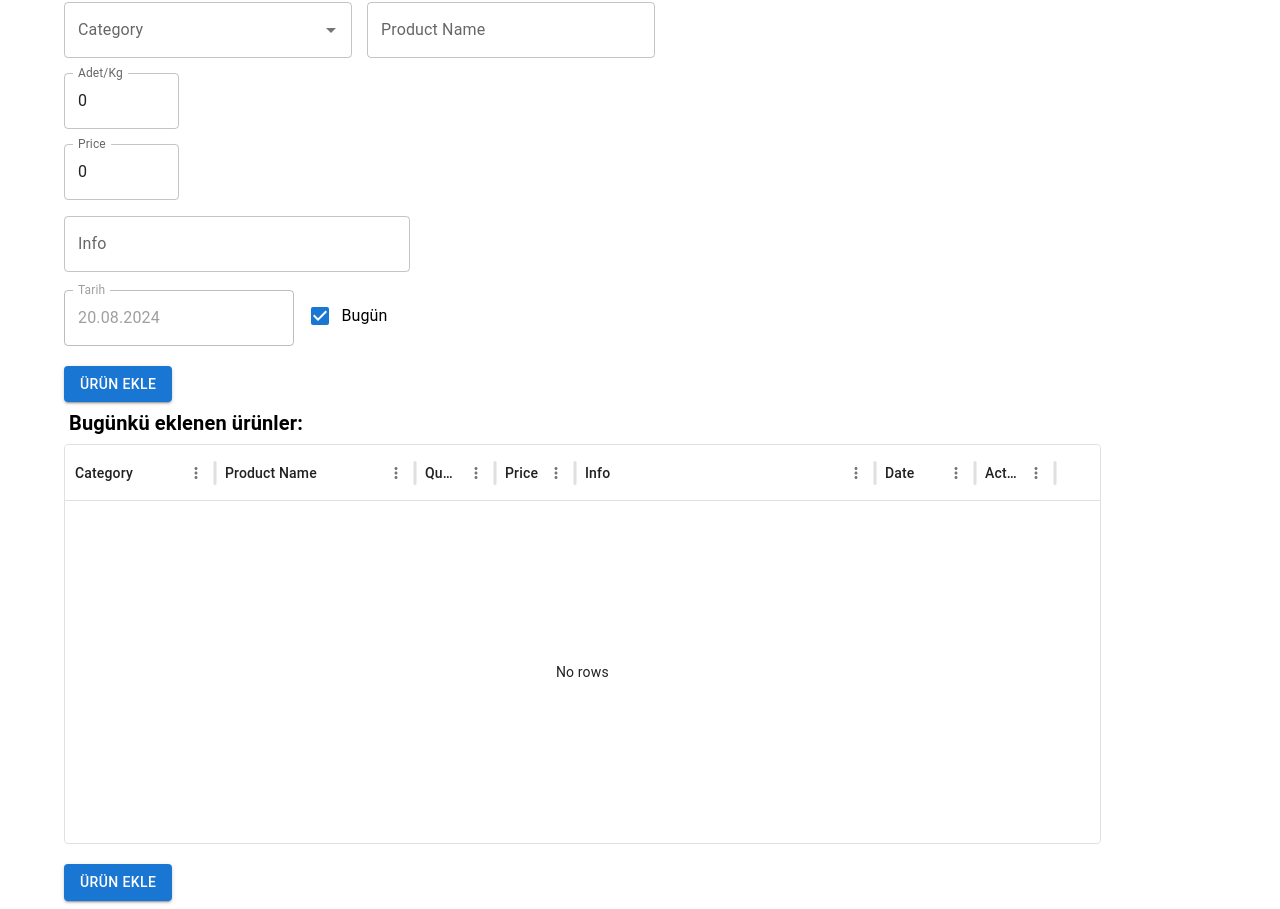
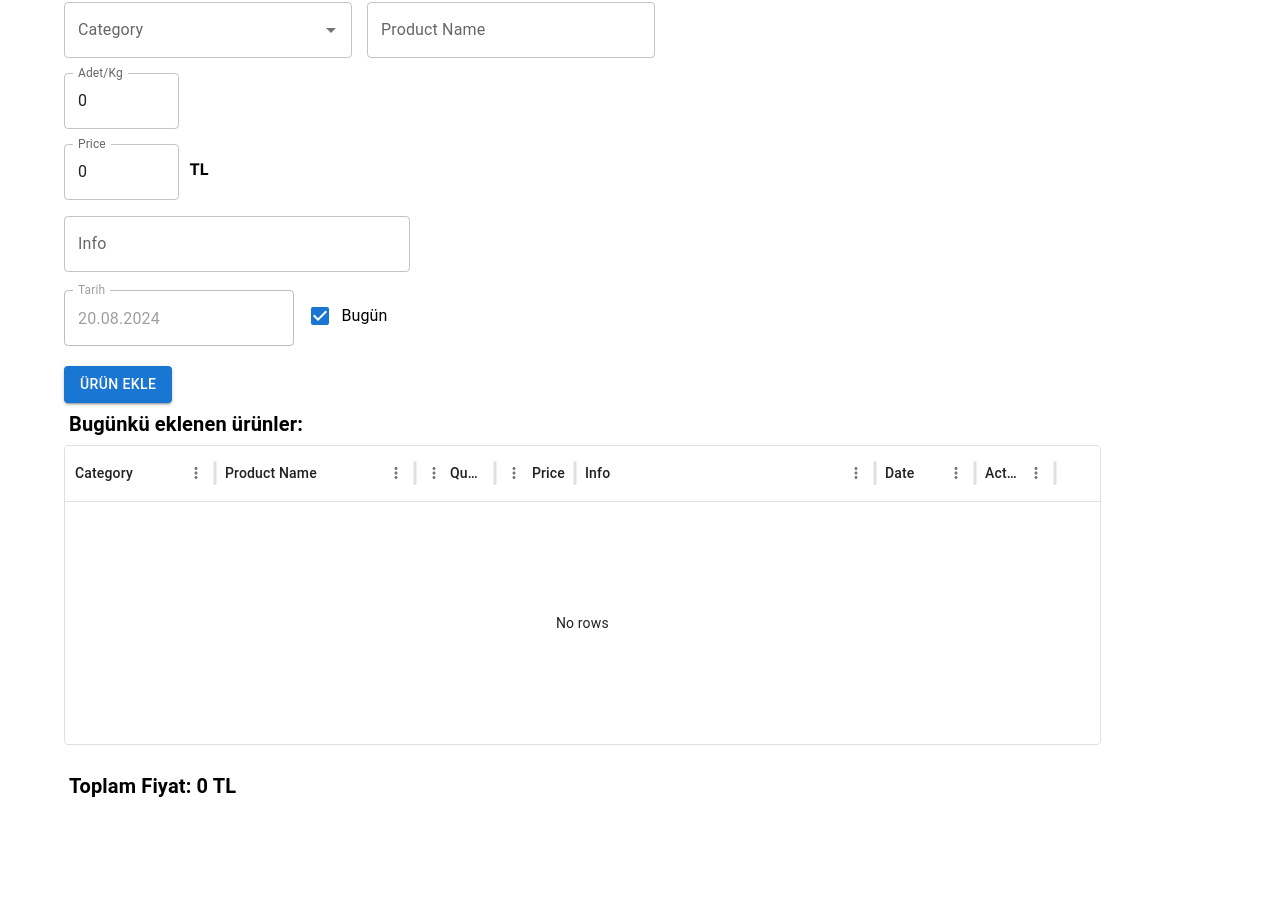
Before and after one commit to Ahmadalhomsi/meyvali-excel, a Next.js app: page / in a window 1280 px wide. Shown: the part 80-989 px from the top of the page. After the commit the page ends 895 px from the top, so only its background shows below. Built offline with nearby package versions, Linux system fonts and the light colour scheme.

Commit message:
Adding react-hot-toast messages & Calculating the total price

```diff
--- a/app/page.tsx
+++ b/app/page.tsx
@@ -1,4 +1,4 @@
-"use client"
+"use client";
 
 import { useState, ChangeEvent } from 'react';
 import {
@@ -19,6 +19,7 @@ import { LocalizationProvider } from '@mui/x-date-pickers/LocalizationProvider';
 import { AdapterDayjs } from '@mui/x-date-pickers/AdapterDayjs';
 import dayjs from 'dayjs';
 import 'dayjs/locale/tr'; // Import the Turkish locale
+import toast from 'react-hot-toast';
 
 // Define the product type
 interface Product {
@@ -79,9 +80,11 @@ export default function ProductPage() {
       );
       setProducts(updatedProducts);
       setEditingIndex(null);
+      toast.success('Ürün başarıyla güncellendi!');
     } else {
       setProducts([...products, { ...currentProduct, id: productIdCounter }]);
       setProductIdCounter(productIdCounter + 1);
+      toast.success('Ürün başarıyla eklendi!');
     }
     setCurrentProduct({
       id: 0,
@@ -121,11 +124,15 @@ export default function ProductPage() {
     });
   };
 
+  const calculateTotalPrice = () => {
+    return products.reduce((total, product) => total + parseFloat(product.price.toString()), 0);
+  };
+
   const columns: GridColDef[] = [
     { field: 'category', headerName: 'Category', width: 150 },
     { field: 'name', headerName: 'Product Name', width: 200 },
-    { field: 'quantity', headerName: 'Quantity', width: 80 },
-    { field: 'price', headerName: 'Price', width: 80 },
+    { field: 'quantity', headerName: 'Quantity', width: 80, type: 'number'},
+    { field: 'price', headerName: 'Price', width: 80, type: 'number'},
     { field: 'info', headerName: 'Info', width: 300 },
     { field: 'date', headerName: 'Date', width: 100 },
     {
@@ -155,7 +162,6 @@ export default function ProductPage() {
     <Container>
       <h1>Add Product</h1>
       <form noValidate autoComplete="off">
-
         <Autocomplete
           options={categories}
           getOptionLabel={(option) => option}
@@ -195,6 +201,7 @@ export default function ProductPage() {
           onChange={handleInputChange}
           sx={{ width: '10%', marginTop: '15px' }}
         />
+        <h4 style={{ display: 'inline-block', marginLeft: '10px', marginTop: '30px' }}>TL</h4>
         <br />
 
         <TextField
@@ -212,7 +219,6 @@ export default function ProductPage() {
             label="Tarih"
             views={['year', 'month', 'day']}
             defaultValue={dayjs().locale('tr')}
-            // value={dayjs(currentProduct.date, 'DD.MM.YYYY')}
             onChange={handleDateChange}
             disabled={useToday}
             sx={{ width: '20%', marginTop: '10px' }}
@@ -247,7 +253,7 @@ export default function ProductPage() {
         Bugünkü eklenen ürünler:
       </Typography>
 
-      <Box sx={{ height: 400, width: '90%' }}>
+      <Box sx={{ height: 300, width: '90%' }}>
         <DataGrid
           rows={products}
           columns={columns}
@@ -256,14 +262,9 @@ export default function ProductPage() {
         />
       </Box>
 
-      <Button
-        variant="contained"
-        color="primary"
-        onClick={handleAddProduct}
-        style={{ marginTop: '20px' }}
-      >
-        Ürün {editingIndex !== null ? 'Güncelle' : 'Ekle'}
-      </Button>
+      <Typography variant="h6" fontWeight="bold" style={{ padding: 5, marginTop: '20px' }}>
+        Toplam Fiyat: {calculateTotalPrice()} TL
+      </Typography>
     </Container>
   );
 }
```
